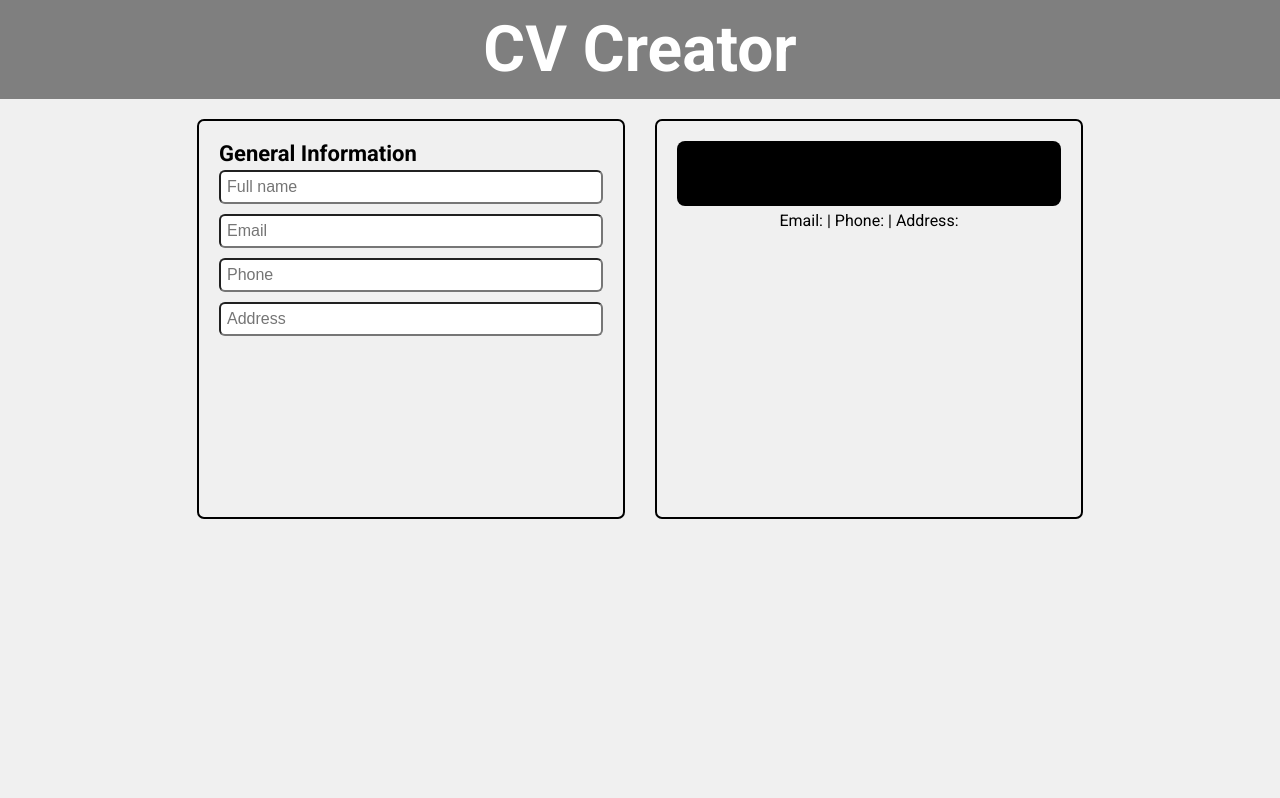
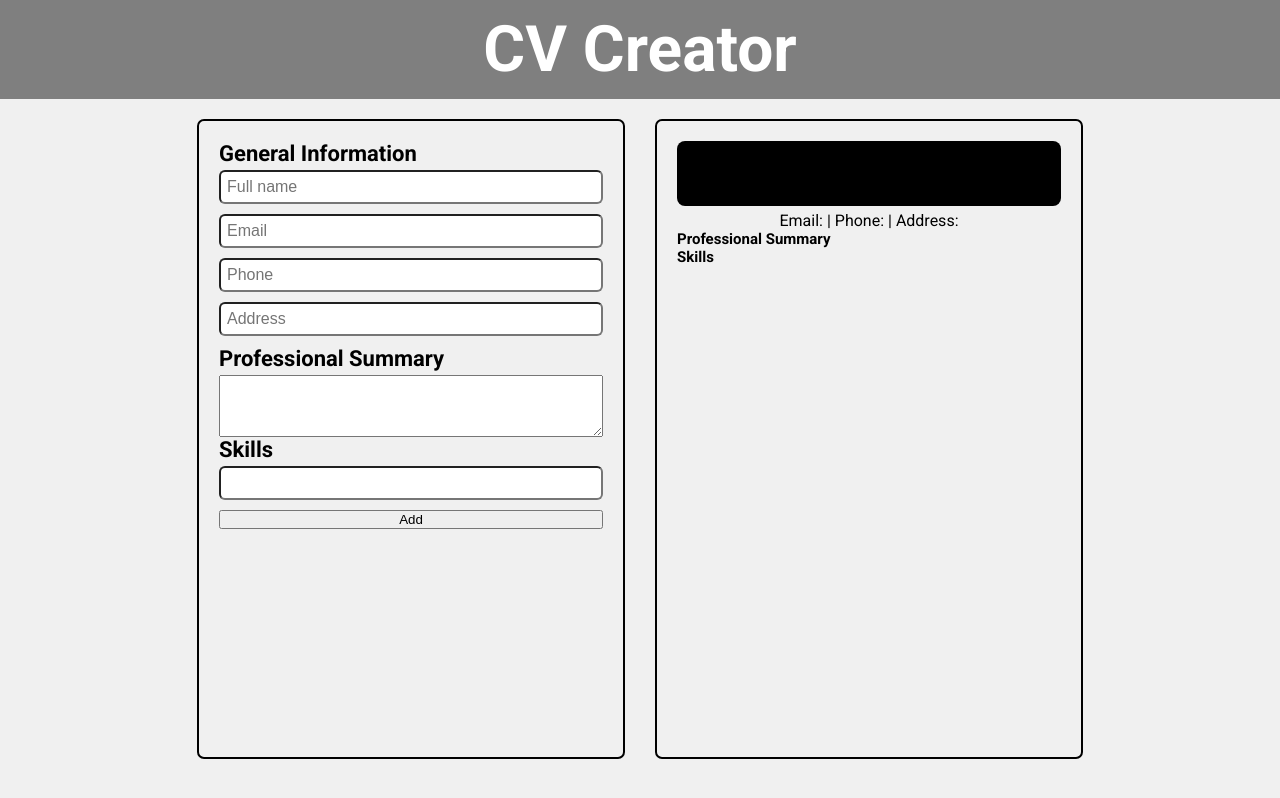
Before and after one commit to adambelko/cv-application, a React (Create React App) app: page / in a window 1280 px wide. Built offline with nearby package versions, Linux system fonts and the light colour scheme.

Commit message:
Skills sections good chunk done, rendering to cv-preview working, dynamic adding and deleting tasks in cv-form needs comletion

```diff
--- a/src/components/CVForm/CVForm.js
+++ b/src/components/CVForm/CVForm.js
@@ -1,12 +1,27 @@
+import Experience from "./Experience";
 import GeneralInfo from "./General";
 
-const CVForm = ({ handleChangeGeneral }) => {
+const CVForm = ({
+    onChangeGeneral,
+    onChangeSummary,
+    onChangeSkill,
+    onClickAddSkill,
+    handleRemoveSkill,
+    skill,
+    cv,
+}) => {
     return (
-        <>
-            <form className="main__cv--form">
-                <GeneralInfo handleChangeGeneral={handleChangeGeneral} />
-            </form>
-        </>
+        <form className="main__cv--form">
+            <GeneralInfo onChangeGeneral={onChangeGeneral} />
+            <Experience
+                onChangeSummary={onChangeSummary}
+                onChangeSkill={onChangeSkill}
+                onClickAddSkill={onClickAddSkill}
+                handleRemoveSkill={handleRemoveSkill}
+                skill={skill}
+                cv={cv}
+            />
+        </form>
     );
 };
 
--- /dev/null
+++ b/src/components/CVForm/Experience.js
@@ -0,0 +1,59 @@
+const Experience = ({
+    onChangeSummary,
+    onChangeSkill,
+    onClickAddSkill,
+    handleRemoveSkill,
+    skill,
+    cv,
+}) => {
+    // let skillsList = [];
+    const {
+        experience: { skills: skillsList },
+    } = cv;
+
+    return (
+        <section>
+            <label htmlFor="summary">
+                <h2>Professional Summary</h2>
+            </label>
+            <textarea
+                onChange={onChangeSummary}
+                name="summary"
+                id="summary"
+                rows="4"
+            ></textarea>
+            <label htmlFor="skills">
+                <h2>Skills</h2>
+            </label>
+            {console.log(skillsList)}
+            <div className="cv-form-skills">
+                {/* Dynamically created skills */}
+                {skillsList.map((skill) => (
+                    <ul key={skill.id}>
+                        <input
+                            type="text"
+                            value={skill.skill}
+                            onChange={onChangeSkill}
+                        />
+                        <button onClick={() => handleRemoveSkill(skill.id)}>
+                            Remove
+                        </button>
+                    </ul>
+                ))}
+                {/* Input and button for adding a skill */}
+                <input
+                    onChange={onChangeSkill}
+                    value={skill}
+                    type="text"
+                    name="skills"
+                    id="skills"
+                />
+                <button onClick={onClickAddSkill} className="cv-form-add-skill">
+                    Add
+                </button>
+            </div>
+        </section>
+    );
+};
+
+export default Experience;
--- a/src/components/CVForm/General.js
+++ b/src/components/CVForm/General.js
@@ -1,11 +1,11 @@
-const GeneralInfo = ({ handleChangeGeneral }) => {
+const GeneralInfo = ({ onChangeGeneral }) => {
     return (
         <section>
             <h2>General Information</h2>
             {/* Full name */}
             <label htmlFor="input--fullName"></label>
             <input
-                onChange={handleChangeGeneral}
+                onChange={onChangeGeneral}
                 type="text"
                 id="input--fullName"
                 placeholder="Full name"
@@ -14,7 +14,7 @@ const GeneralInfo = ({ handleChangeGeneral }) => {
             {/* Email */}
             <label htmlFor="input--email"></label>
             <input
-                onChange={handleChangeGeneral}
+                onChange={onChangeGeneral}
                 type="text"
                 id="input--email"
                 placeholder="Email"
@@ -23,7 +23,7 @@ const GeneralInfo = ({ handleChangeGeneral }) => {
             {/* Phone */}
             <label htmlFor="input--phone"></label>
             <input
-                onChange={handleChangeGeneral}
+                onChange={onChangeGeneral}
                 type="number"
                 id="input--phone"
                 placeholder="Phone"
@@ -32,7 +32,7 @@ const GeneralInfo = ({ handleChangeGeneral }) => {
             {/* Address */}
             <label htmlFor="input--address"></label>
             <input
-                onChange={handleChangeGeneral}
+                onChange={onChangeGeneral}
                 type="text"
                 id="input--address"
                 placeholder="Address"
--- a/src/components/CVPreview/CVPreview.js
+++ b/src/components/CVPreview/CVPreview.js
@@ -1,9 +1,11 @@
+import Experience from "./Experience";
 import General from "./General";
 
-const CVPreview = ({ general }) => {
+const CVPreview = ({ cv }) => {
     return (
         <div className="main__cv--preview">
-            <General general={general} />
+            <General cv={cv} />
+            <Experience cv={cv} />
         </div>
     );
 };
--- /dev/null
+++ b/src/components/CVPreview/Experience.js
@@ -0,0 +1,17 @@
+const Experience = ({ cv }) => {
+    const skills = cv.experience.skills;
+    return (
+        <>
+            <h2>Professional Summary</h2>
+            <p className="cv-preview-summary">{cv.experience.summary}</p>
+            <h2>Skills</h2>
+            <ul className="cv-preview-skills">
+                {skills.map((s) => (
+                    <li key={s.id}>{s.skill}</li>
+                ))}
+            </ul>
+        </>
+    );
+};
+
+export default Experience;
--- a/src/components/CVPreview/General.js
+++ b/src/components/CVPreview/General.js
@@ -1,14 +1,16 @@
-const General = ({ general }) => {
+const General = ({ cv }) => {
     return (
         <>
-            <div className="cv-preview-inner-header">{general.fullName}</div>
+            <div className="cv-preview-inner-header">
+                {cv.generalInfo.fullName}
+            </div>
             <div className="cv-preview-sub-header">
                 {"Email: "}
-                {general.email} {" | "}
+                {cv.generalInfo.email} {" | "}
                 {"Phone: "}
-                {general.phone} {" | "}
+                {cv.generalInfo.phone} {" | "}
                 {"Address: "}
-                {general.address}
+                {cv.generalInfo.address}
             </div>
         </>
     );
--- a/src/components/Main.js
+++ b/src/components/Main.js
@@ -1,25 +1,71 @@
 import { useState } from "react";
+import uniqid from "uniqid";
 import CVForm from "./CVForm/CVForm";
 import CVPreview from "./CVPreview/CVPreview";
+import { emptyCV } from "./utils/emptyCV";
 
 const Main = () => {
-    const generalInfo = {
-        fullName: "",
-        email: "",
-        phone: "",
-        address: "",
-    };
-    const [general, setGeneral] = useState(generalInfo);
+    const [cv, setCV] = useState(emptyCV);
+    const [skill, setSkill] = useState("");
+    const [skills, setSkills] = useState([]);
 
     const handleChangeGeneral = (e) => {
-        setGeneral({ ...general, [e.target.name]: e.target.value });
+        setCV({
+            ...cv,
+            generalInfo: { ...cv.generalInfo, [e.target.name]: e.target.value },
+        });
+    };
+
+    const handleChangeSummary = (e) => {
+        setCV({
+            ...cv,
+            experience: { ...cv.experience, summary: e.target.value },
+        });
+    };
+
+    const handleChangeSkill = (e) => {
+        setSkill(e.target.value);
+    };
+
+    const addSkill = (e) => {
+        e.preventDefault();
+        const updatedSkills = [...skills, { id: uniqid(), skill: skill }];
+        setSkills(updatedSkills);
+        setCV({
+            ...cv,
+            experience: {
+                ...cv.experience,
+                skills: updatedSkills,
+            },
+        });
+        setSkill("");
+    };
+
+    const handleRemoveSkill = (id) => {
+        const updatedSkills = [skills.filter((s) => s.id !== id)];
+        setSkill(updatedSkills);
+        setCV({
+            ...cv,
+            experience: {
+                ...cv.experience,
+                skills: updatedSkills,
+            },
+        });
     };
 
     return (
         <main>
             <div className="main__cv-wrapper">
-                <CVForm handleChangeGeneral={handleChangeGeneral} />
-                <CVPreview general={general} />
+                <CVForm
+                    onChangeGeneral={handleChangeGeneral}
+                    onChangeSummary={handleChangeSummary}
+                    onChangeSkill={handleChangeSkill}
+                    onClickAddSkill={addSkill}
+                    handleRemoveSkill={handleRemoveSkill}
+                    skill={skill}
+                    cv={cv}
+                />
+                <CVPreview cv={cv} />
             </div>
         </main>
     );
--- /dev/null
+++ b/src/components/utils/emptyCV.js
@@ -0,0 +1,22 @@
+export const emptyCV = {
+    generalInfo: {
+        fullName: "",
+        email: "",
+        phone: "",
+        address: "",
+    },
+    experience: {
+        summary: "",
+        skills: [],
+        workExp: {
+            employer: "",
+            position: "",
+        },
+    },
+    education: [
+        {
+            schoolName: "",
+            degree: "",
+        },
+    ],
+};
--- a/src/styles/style.scss
+++ b/src/styles/style.scss
@@ -31,11 +31,12 @@ main,
     gap: 3rem;
     margin: auto;
     margin-top: 1rem;
-    min-height: 50vh;
+    min-height: 80vh;
 }
 
 .main__cv--form {
     display: flex;
+    flex-direction: column;
     width: 30vw;
     padding: 2rem;
     border: 0.2rem solid black;
@@ -59,12 +60,18 @@ main,
         margin-bottom: 1rem;
         border-radius: 0.6rem;
     }
+
+    .cv-form-skills {
+        display: flex;
+        flex-direction: column;
+    }
 }
 
 .main__cv--preview {
     display: flex;
     flex-direction: column;
     width: 30vw;
+    padding: 2rem;
     border: 0.2rem solid black;
     border-radius: 0.7rem;
     padding: 2rem;
@@ -87,4 +94,8 @@ main,
         margin-top: 0.5rem;
         font-size: 1.6rem;
     }
+
+    .cv-preview-skills {
+        margin-left: 1rem;
+    }
 }
```
Also changed, not shown: src/components/CVForm/Education.js (added), src/components/CVPreview/Education.js (added).
